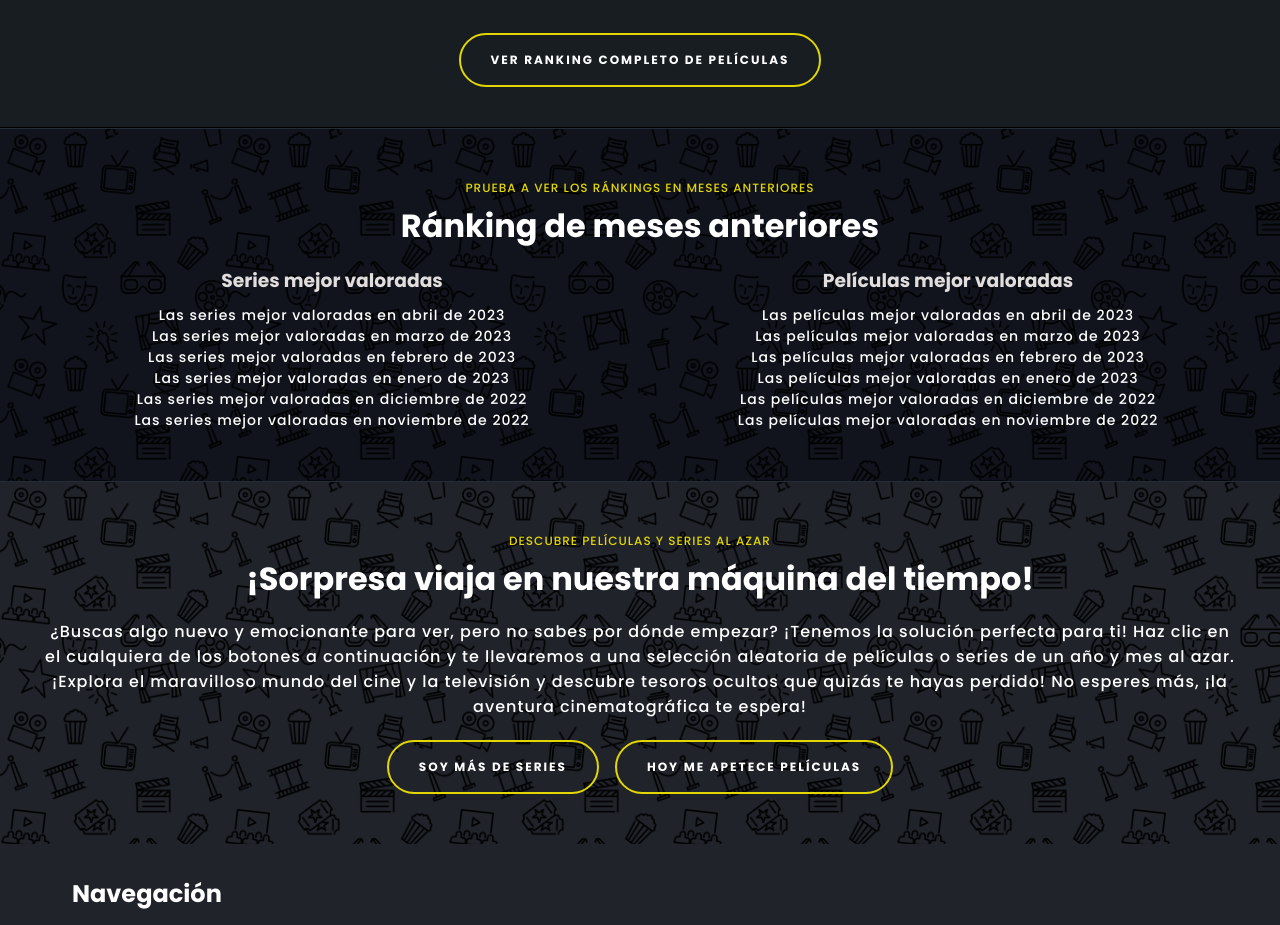
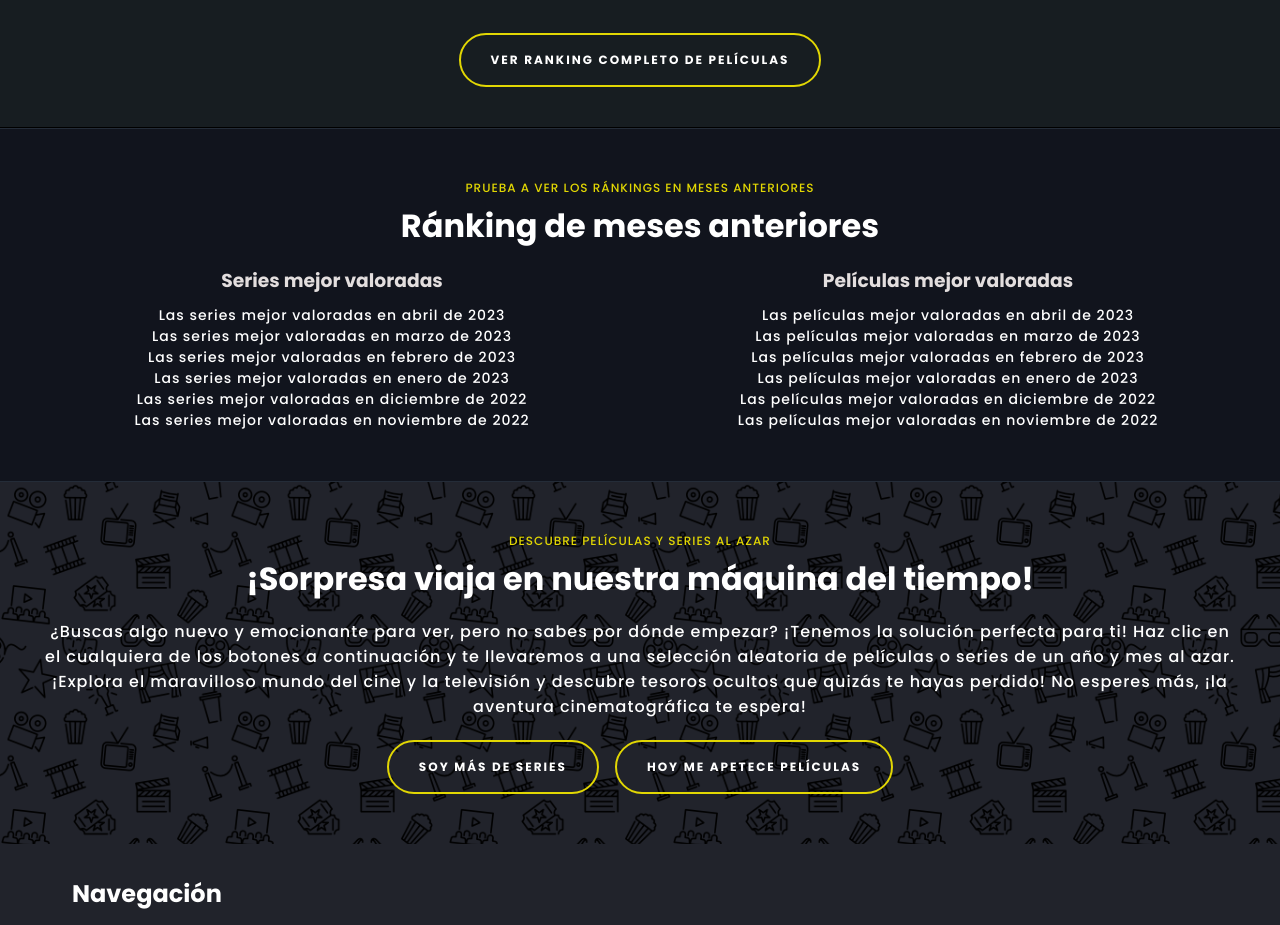
Before and after one commit to elchiconube/topdelmes.com-frontend, a Next.js app: page / in a window 1280 px wide. Shown: the part 1140-2065 px from the top of the page. Built offline with nearby package versions, Linux system fonts and the light colour scheme; no server answers.

Commit message:
feat: fix urls

```diff
--- a/styles/Previous.module.css
+++ b/styles/Previous.module.css
@@ -1,5 +1,4 @@
 .section {
-    background-image: url('/pattern.png');
     background-color: var(--rich-black-fogra-29);
     min-height: 30vh;
     background-size: 35%;
@@ -43,4 +42,10 @@
     color: var(--white);
     letter-spacing: 1px;
     font-size: var(--fs-9);
+    transition: var(--transition-1);
 }
+
+.multiple_list li a:hover{
+    color: var(--citrine);
+
+}
--- a/utils.js
+++ b/utils.js
@@ -105,7 +105,7 @@ const generateUrls = (prefix, actualMonth, actualYear, months) => {
     const index = (actualMonth - i + 12) % 12;
     const year = actualMonth - i < 0 ? actualYear - 1 : actualYear;
     return {
-      url: `/${prefix}/${months[index]}/${year}`,
+      url: `/${prefix}/${year}/${months[index]}`,
       month: months[index],
       year: year,
     };
```
